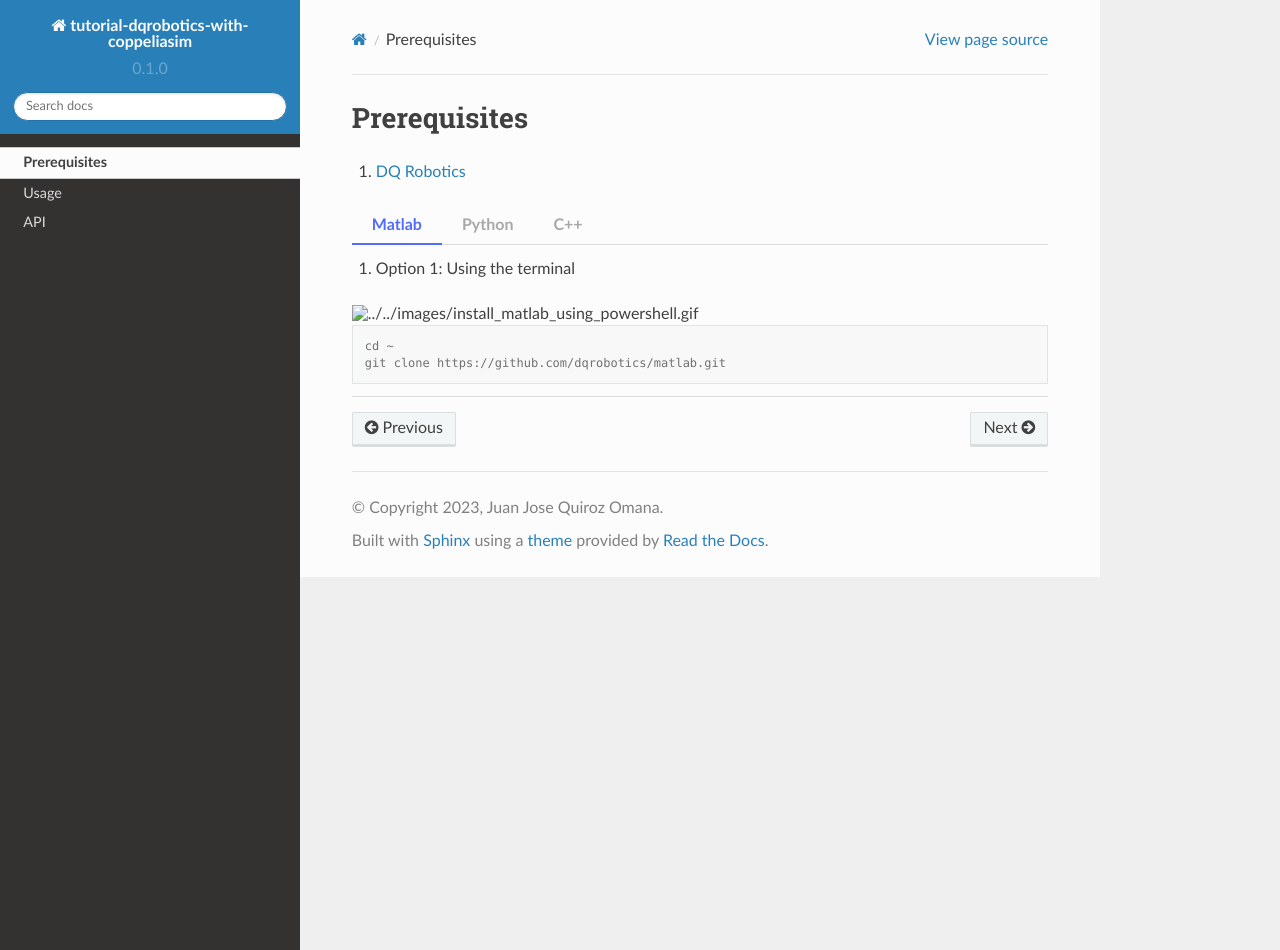
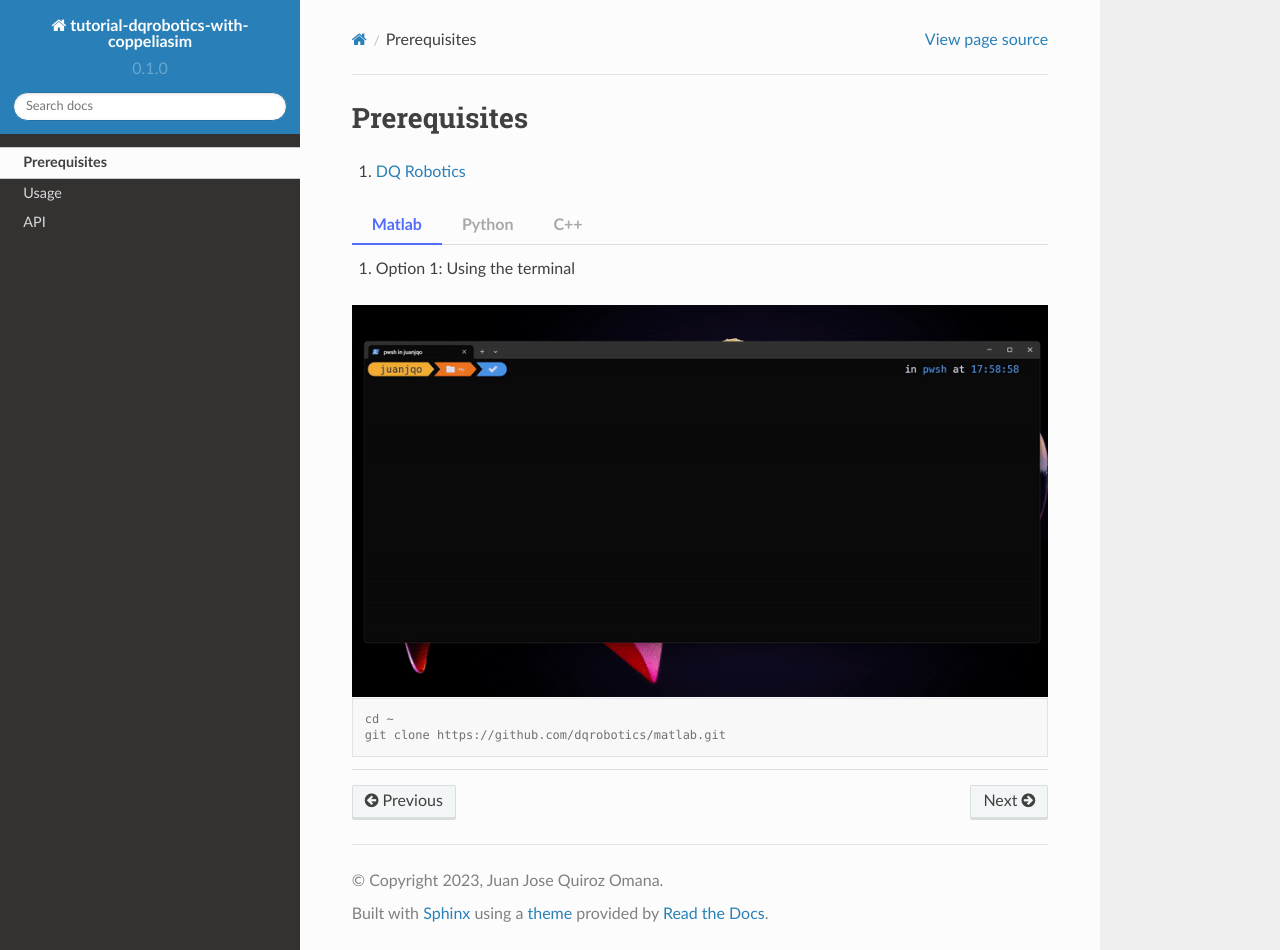
Before and after one commit to juanjqo/tutorial-dqrobotics-with-coppeliasim, a Sphinx documentation site: the page built from docs/source/prerequisites.rst, in a window 1280 px wide and 950 px high. Built offline with Sphinx 7.4.7 and the Read the Docs theme 2.0.0, drawn with Linux system fonts in a browser that asks for light colours.

Commit message:
Fixed path

```diff
--- a/docs/source/prerequisites.rst
+++ b/docs/source/prerequisites.rst
@@ -9,7 +9,7 @@ Prerequisites
 
         #. Option 1: Using the terminal
 
-        .. image:: ../../images/install_matlab_using_powershell.gif
+        .. image:: ../images/install_matlab_using_powershell.gif
            :align: center
 
         .. code-block:: console
```
